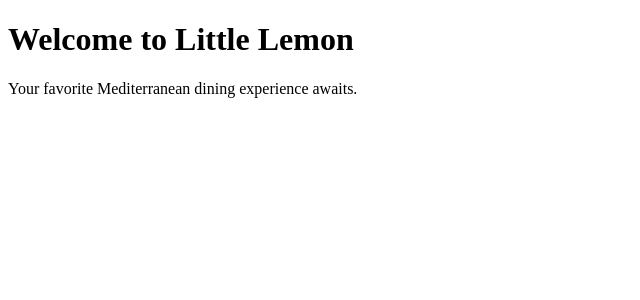
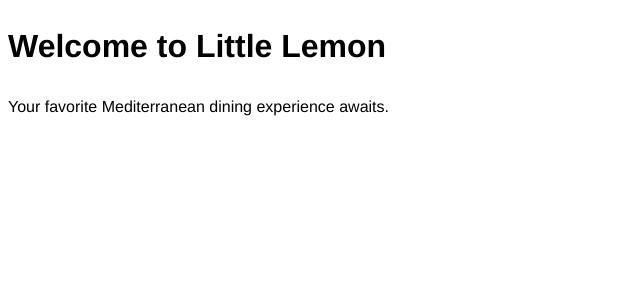
Before and after one commit to WesleySmits/Meta-Front-End-Developer-Capstone-Project, a React (Vite) app: page / in a window 1280 px wide. Shown: the top 300 px of the page, without its empty margins (0-640 px from the left). Built offline with nearby package versions, Linux system fonts and the light colour scheme.

Commit message:
Add CSS variables, reset styles, and Google Fonts integration

```diff
--- a/index.html
+++ b/index.html
@@ -26,6 +26,13 @@
         <link rel="apple-touch-icon" sizes="180x180" href="/apple-touch-icon.png" />
         <meta name="apple-mobile-web-app-title" content="Little Lemon" />
         <link rel="manifest" href="/site.webmanifest" />
+
+        <link rel="preconnect" href="https://fonts.googleapis.com" />
+        <link rel="preconnect" href="https://fonts.gstatic.com" crossorigin />
+        <link
+            href="https://fonts.googleapis.com/css2?family=Crimson+Text:wght@400;600;700&display=swap"
+            rel="stylesheet"
+        />
     </head>
 
     <body>
--- a/src/index.css
+++ b/src/index.css
@@ -0,0 +1,53 @@
+:root {
+    /* Colors */
+    --color-green: #495e57;
+    --color-yellow: #f4ce14;
+    --color-white: #fff;
+    --color-black: #000;
+    --color-gray: #f8f9fa;
+
+    --color-primary: var(--color-green);
+    --color-secondary: var(--color-yellow);
+    --color-text: var(--color-black);
+    --color-background: var(--color-white);
+    --color-border: var(--color-gray);
+
+    /* Fonts */
+    --font-primary: 'Helvetica', sans-serif;
+    --font-secondary: 'Crimson Text', serif;
+
+    /* Spacing */
+    --spacing-small: 0.5rem;
+    --spacing-medium: 1rem;
+    --spacing-large: 2rem;
+
+    /* Border Radius */
+    --border-radius: 0.25rem;
+
+    /* Animations */
+    --transition-duration: 0.4s;
+}
+
+*,
+:after,
+:before {
+    box-sizing: inherit;
+}
+
+html {
+    box-sizing: border-box;
+    scroll-behavior: smooth;
+}
+
+body {
+    background-color: var(--color-background);
+    color: var(--color-text);
+
+    font-family: var(--font-primary);
+    font-size: 16px;
+    line-height: 1.6;
+    text-rendering: optimizeLegibility;
+    -webkit-text-size-adjust: 100%;
+    -webkit-font-smoothing: antialiased;
+    -moz-osx-font-smoothing: grayscale;
+}
--- /dev/null
+++ b/src/reset.css
@@ -0,0 +1,125 @@
+/* Eric Meyer's Reset CSS v2.0 (https://meyerweb.com/eric/tools/css/reset/) */
+html,
+body,
+div,
+span,
+applet,
+object,
+iframe,
+h1,
+h2,
+h3,
+h4,
+h5,
+h6,
+p,
+blockquote,
+pre,
+a,
+abbr,
+acronym,
+address,
+big,
+cite,
+code,
+del,
+dfn,
+em,
+img,
+ins,
+kbd,
+q,
+s,
+samp,
+small,
+strike,
+strong,
+sub,
+sup,
+tt,
+var,
+b,
+u,
+i,
+center,
+dl,
+dt,
+dd,
+ol,
+ul,
+li,
+fieldset,
+form,
+label,
+legend,
+table,
+caption,
+tbody,
+tfoot,
+thead,
+tr,
+th,
+td,
+article,
+aside,
+canvas,
+details,
+embed,
+figure,
+figcaption,
+footer,
+header,
+hgroup,
+menu,
+nav,
+output,
+ruby,
+section,
+summary,
+time,
+mark,
+audio,
+video {
+    margin: 0;
+    padding: 0;
+    border: 0;
+    font-size: 100%;
+    font: inherit;
+    vertical-align: baseline;
+}
+/* HTML5 display-role reset for older browsers */
+article,
+aside,
+details,
+figcaption,
+figure,
+footer,
+header,
+hgroup,
+menu,
+nav,
+section {
+    display: block;
+}
+body {
+    line-height: 1;
+}
+ol,
+ul {
+    list-style: none;
+}
+blockquote,
+q {
+    quotes: none;
+}
+blockquote::before,
+blockquote::after,
+q::before,
+q::after {
+    content: '';
+    content: none;
+}
+table {
+    border-collapse: collapse;
+    border-spacing: 0;
+}
```
